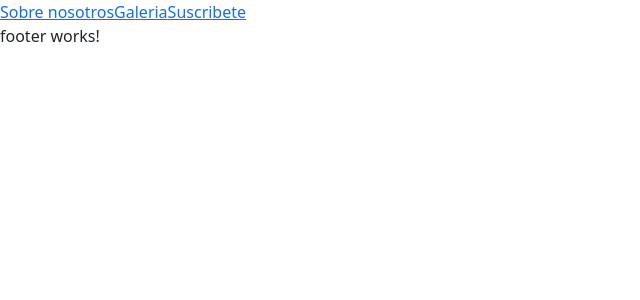
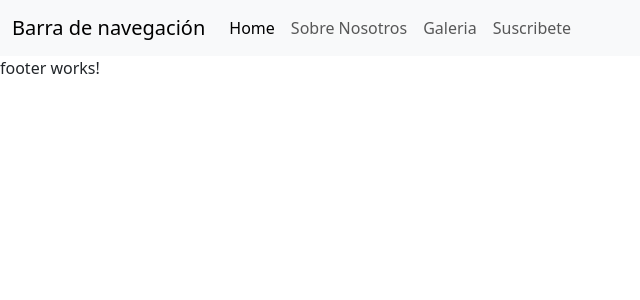
Before and after one commit to checacs/proyecto, an Angular app in the folder my-first-app/: page / in a window 1280 px wide. Shown: the top 300 px of the page, without its empty margins (0-640 px from the left). Built offline with nearby package versions, Linux system fonts and the light colour scheme.

Commit message:
new configuration

```diff
--- a/my-first-app/src/app/componentes/navbar/navbar.component.css
+++ b/my-first-app/src/app/componentes/navbar/navbar.component.css
@@ -0,0 +1,35 @@
+.contenedor_navegacion {
+  background: #97ab91;
+  max-width: 100vw;
+  font-size: 19.2px;
+  padding: 1px;
+  flex-wrap: nowrap;
+  justify-content: center;
+  align-items: center;
+
+  .contenedor_navegacion_enlaces {
+    justify-content: center;
+    flex-direction: row;
+    display: flex;
+    align-items: center;
+    padding: 20px;
+    gap: 100px;
+
+    a {
+      color: #215214;
+      font-family: futura-pt, sans-serif;
+      font-size: 18px;
+      font-style: normal;
+      font-weight: 500;
+      padding: 5px 15px 7px;
+      text-transform: capitalize;
+    }
+  }
+
+  @media (max-width: 1120px) {
+    .contenedor_navegacion_enlaces {
+      flex-direction: column;
+      gap: 10px;
+    }
+  }
+}
--- a/my-first-app/src/app/componentes/navbar/navbar.component.html
+++ b/my-first-app/src/app/componentes/navbar/navbar.component.html
@@ -1,8 +1,24 @@
-<div class="contenedor_navegacion" id="navegacion">
-  <nav class="contenedor_navegacion_enlaces">
-    <a href="#seccion_sobre_nosotros">Sobre nosotros</a>
-    <a href="#seccion_carousel_imagenes">Galeria</a>
-    <a href="#seccion_contacto">Suscribete</a>
-
-  </nav>
-</div>
+<nav class="navbar navbar-expand-lg bg-body-tertiary">
+  <div class="container-fluid">
+    <a class="navbar-brand" href="#">Barra de navegación</a>
+    <button class="navbar-toggler" type="button" data-bs-toggle="collapse" data-bs-target="#navbarNav" aria-controls="navbarNav" aria-expanded="false" aria-label="Toggle navigation">
+      <span class="navbar-toggler-icon"></span>
+    </button>
+    <div class="collapse navbar-collapse" id="navbarNav">
+      <ul class="navbar-nav">
+        <li class="nav-item">
+          <a class="nav-link active" aria-current="page" href="#">Home</a>
+        </li>
+        <li class="nav-item">
+          <a class="nav-link" href="#">Sobre Nosotros</a>
+        </li>
+        <li class="nav-item">
+          <a class="nav-link" href="#">Galeria</a>
+        </li>
+        <li class="nav-item">
+          <a class="nav-link" href="#">Suscribete</a>
+        </li>
+      </ul>
+    </div>
+  </div>
+</nav>
```
